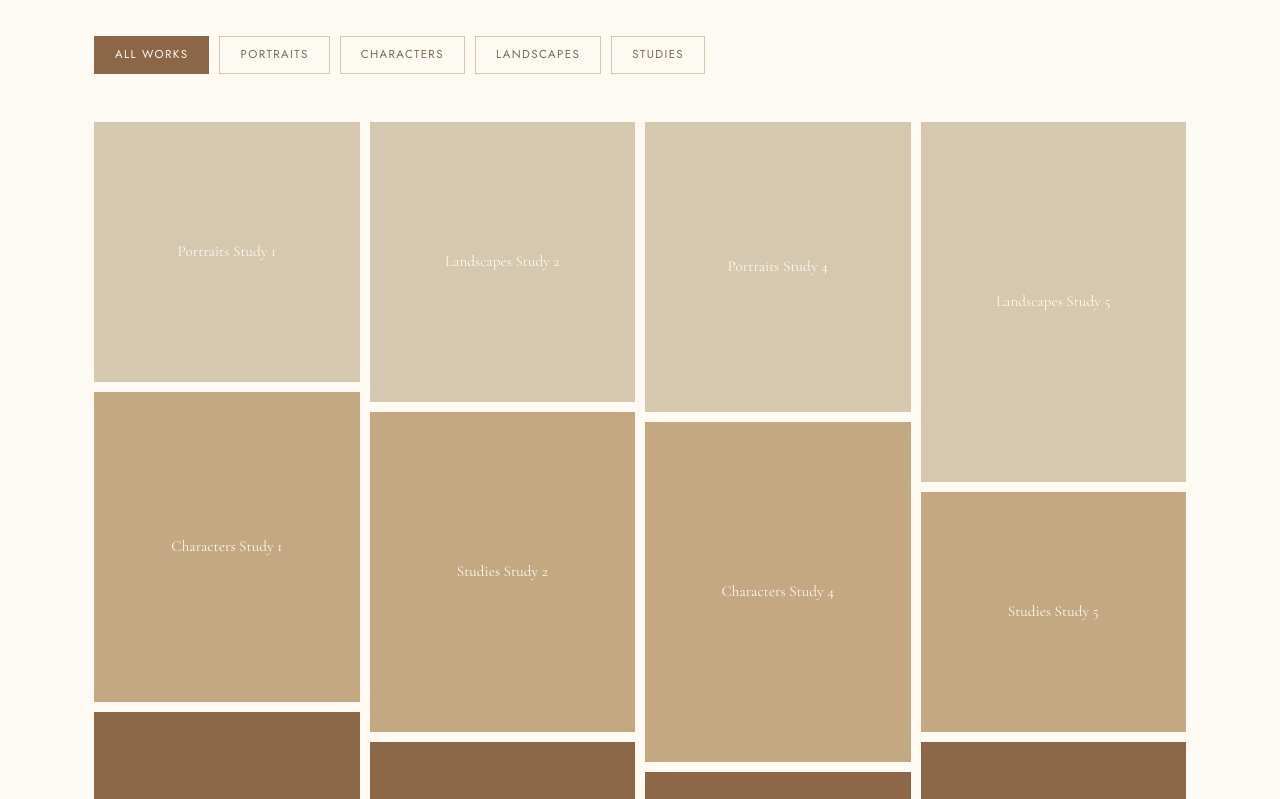
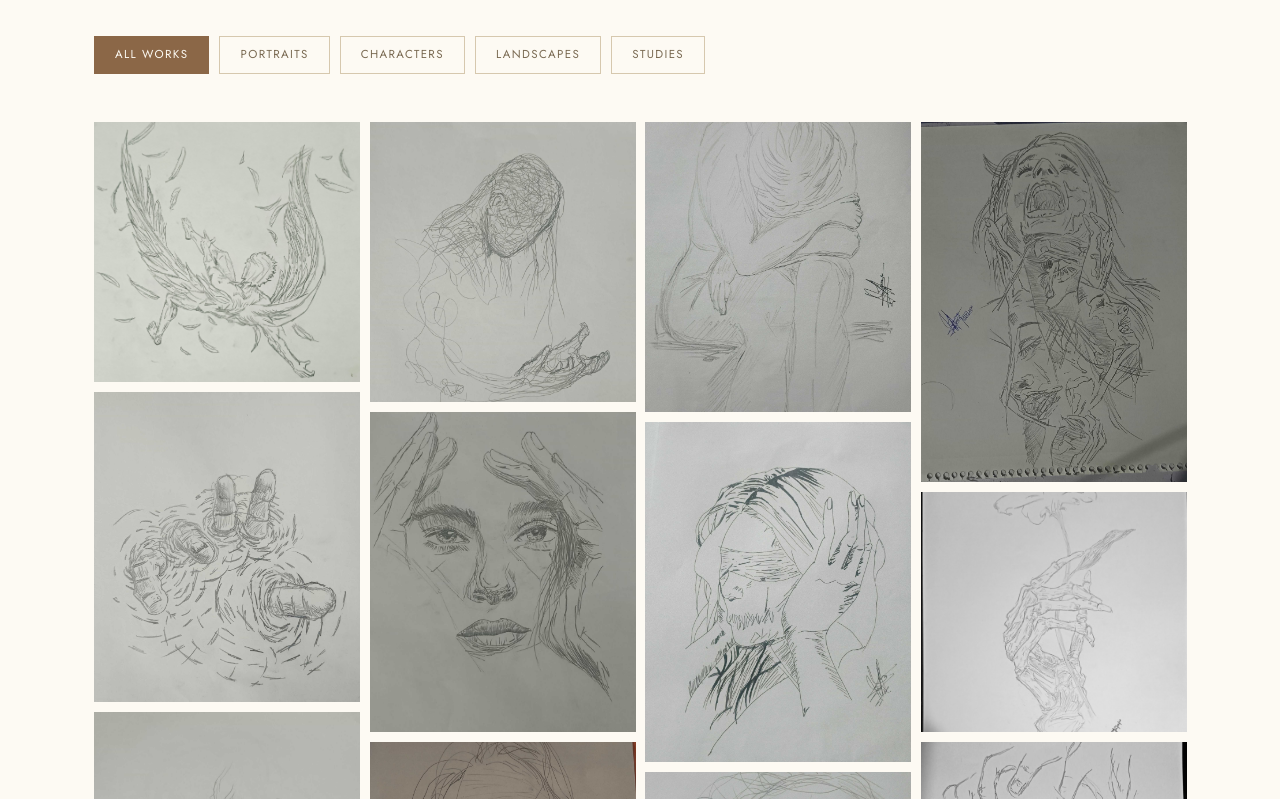
Before and after one commit to Sync1are/Portfolio, a Next.js app: page / in a window 1280 px wide. Shown: the part 4361-5160 px from the top of the page. Built offline with nearby package versions, Linux system fonts and the light colour scheme.

Commit message:
Added Framer Motion parallax hovering to the Art Gallery

```diff
--- a/components/sections/ArtGallery.tsx
+++ b/components/sections/ArtGallery.tsx
@@ -1,7 +1,7 @@
 "use client";
 
 import React, { useState, useEffect, useRef, useMemo, useCallback } from "react";
-import { motion, AnimatePresence } from "framer-motion";
+import { motion, AnimatePresence, useMotionValue, useSpring, useTransform } from "framer-motion";
 import { gsap } from "gsap";
 import { ScrollTrigger } from "gsap/ScrollTrigger";
 import SectionLabel from "@/components/ui/SectionLabel";
@@ -10,6 +10,75 @@ import { SKETCHES, GALLERY_FILTERS } from "@/data";
 import type { GalleryFilter, Sketch } from "@/data";
 
 gsap.registerPlugin(ScrollTrigger);
+
+function GalleryItem({ sketch, i, onClick }: { sketch: Sketch; i: number; onClick: () => void }) {
+    const mx = useMotionValue(0);
+    const my = useMotionValue(0);
+
+    const rotateX = useSpring(useTransform(my, [-0.5, 0.5], [5, -5]), {
+        stiffness: 200,
+        damping: 20,
+    });
+    const rotateY = useSpring(useTransform(mx, [-0.5, 0.5], [-5, 5]), {
+        stiffness: 200,
+        damping: 20,
+    });
+
+    const onMouseMove = (e: React.MouseEvent<HTMLDivElement>) => {
+        const rect = e.currentTarget.getBoundingClientRect();
+        mx.set((e.clientX - rect.left) / rect.width - 0.5);
+        my.set((e.clientY - rect.top) / rect.height - 0.5);
+    };
+
+    const onMouseLeave = () => {
+        mx.set(0);
+        my.set(0);
+    };
+
+    return (
+        <motion.div
+            layout
+            initial={{ opacity: 0, y: 18 }}
+            animate={{ opacity: 1, y: 0 }}
+            exit={{ opacity: 0, y: -10 }}
+            transition={{ duration: 0.35, delay: Math.min(i * 0.03, 0.3) }}
+            className="break-inside-avoid mb-[10px] relative overflow-hidden cursor-pointer group"
+            onClick={onClick}
+            onMouseMove={onMouseMove}
+            onMouseLeave={onMouseLeave}
+            style={{
+                rotateX,
+                rotateY,
+                transformPerspective: 1000,
+            }}
+            whileHover={{ zIndex: 10, scale: 1.01 }}
+        >
+            {/* Image or Placeholder */}
+            {sketch.image ? (
+                <img
+                    src={sketch.image}
+                    alt={sketch.title}
+                    loading="lazy"
+                    className={`w-full ${sketch.heightClass} object-cover transition-transform duration-500 group-hover:scale-105`}
+                />
+            ) : (
+                <div
+                    className={`w-full ${sketch.heightClass} flex items-center justify-center font-display text-[0.95rem] transition-transform duration-500 group-hover:scale-105`}
+                    style={{ backgroundColor: sketch.bg, color: "#FDFAF3" }}
+                >
+                    {sketch.title}
+                </div>
+            )}
+
+            {/* Hover overlay */}
+            <div className="absolute inset-0 bg-[rgba(35,29,18,0)] group-hover:bg-[rgba(35,29,18,0.46)] transition-colors duration-400 flex items-end p-4">
+                <span className="font-display text-[0.85rem] text-surface translate-y-[7px] opacity-0 group-hover:translate-y-0 group-hover:opacity-100 transition-all duration-400">
+                    {sketch.title}
+                </span>
+            </div>
+        </motion.div>
+    );
+}
 
 const ArtGallery = React.memo(function ArtGallery() {
     const sectionRef = useRef<HTMLElement>(null);
@@ -77,8 +146,8 @@ const ArtGallery = React.memo(function ArtGallery() {
                             key={f}
                             onClick={() => setFilter(f)}
                             className={`px-5 py-[9px] text-[0.72rem] tracking-[0.12em] uppercase border transition-all duration-400 ${filter === f
-                                    ? "bg-accent border-accent text-surface"
-                                    : "border-border text-muted hover:border-accent-lt hover:text-ink"
+                                ? "bg-accent border-accent text-surface"
+                                : "border-border text-muted hover:border-accent-lt hover:text-ink"
                                 }`}
                         >
                             {f}
@@ -90,31 +159,12 @@ const ArtGallery = React.memo(function ArtGallery() {
                 <div className="columns-4 max-lg:columns-3 max-md:columns-2 gap-[10px]">
                     <AnimatePresence mode="popLayout">
                         {filtered.map((sketch, i) => (
-                            <motion.div
+                            <GalleryItem
                                 key={sketch.id}
-                                layout
-                                initial={{ opacity: 0, y: 18 }}
-                                animate={{ opacity: 1, y: 0 }}
-                                exit={{ opacity: 0, y: -10 }}
-                                transition={{ duration: 0.35, delay: Math.min(i * 0.03, 0.3) }}
-                                className="break-inside-avoid mb-[10px] relative overflow-hidden cursor-pointer group"
+                                sketch={sketch}
+                                i={i}
                                 onClick={() => openLightbox(i)}
-                            >
-                                {/* Placeholder */}
-                                <div
-                                    className={`w-full ${sketch.heightClass} flex items-center justify-center font-display text-[0.95rem] transition-transform duration-500 group-hover:scale-105`}
-                                    style={{ backgroundColor: sketch.bg, color: "#FDFAF3" }}
-                                >
-                                    {sketch.title}
-                                </div>
-
-                                {/* Hover overlay */}
-                                <div className="absolute inset-0 bg-[rgba(35,29,18,0)] group-hover:bg-[rgba(35,29,18,0.46)] transition-colors duration-400 flex items-end p-4">
-                                    <span className="font-display text-[0.85rem] text-surface translate-y-[7px] opacity-0 group-hover:translate-y-0 group-hover:opacity-100 transition-all duration-400">
-                                        {sketch.title}
-                                    </span>
-                                </div>
-                            </motion.div>
+                            />
                         ))}
                     </AnimatePresence>
                 </div>
```
